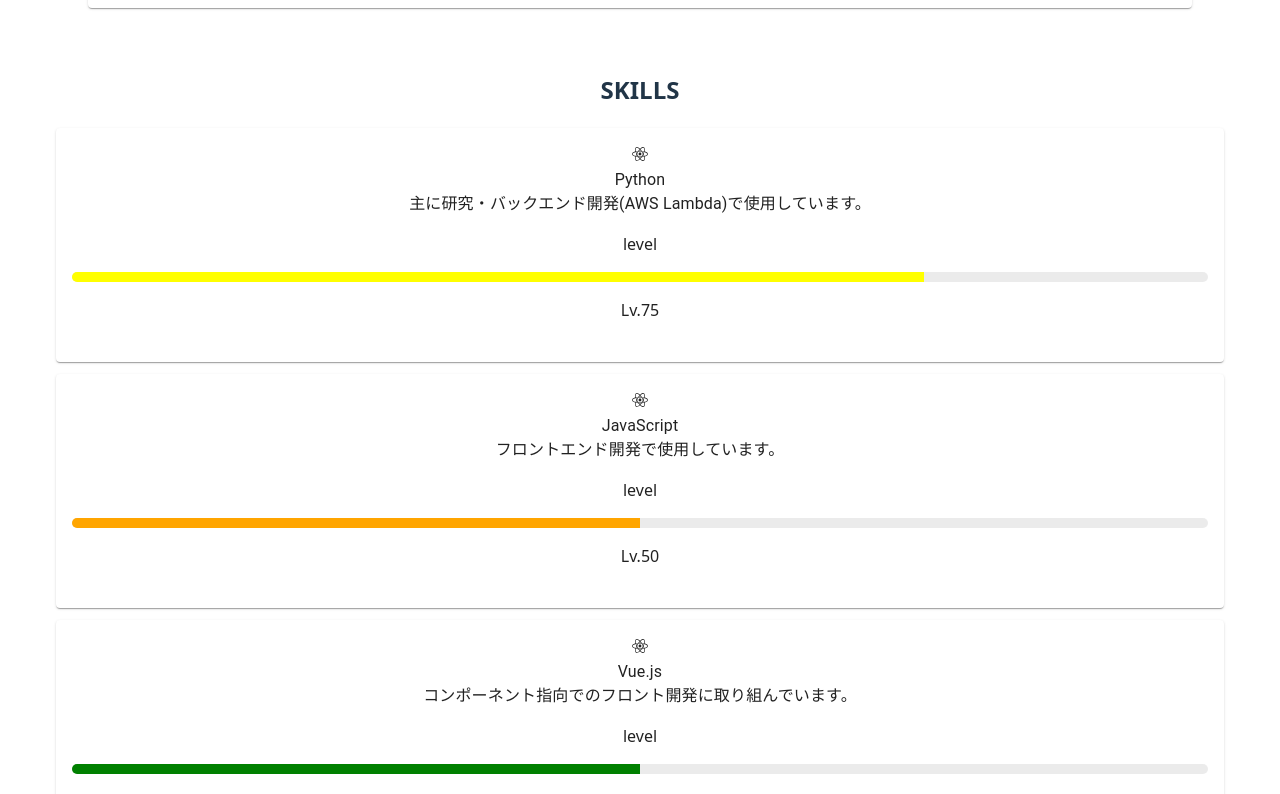
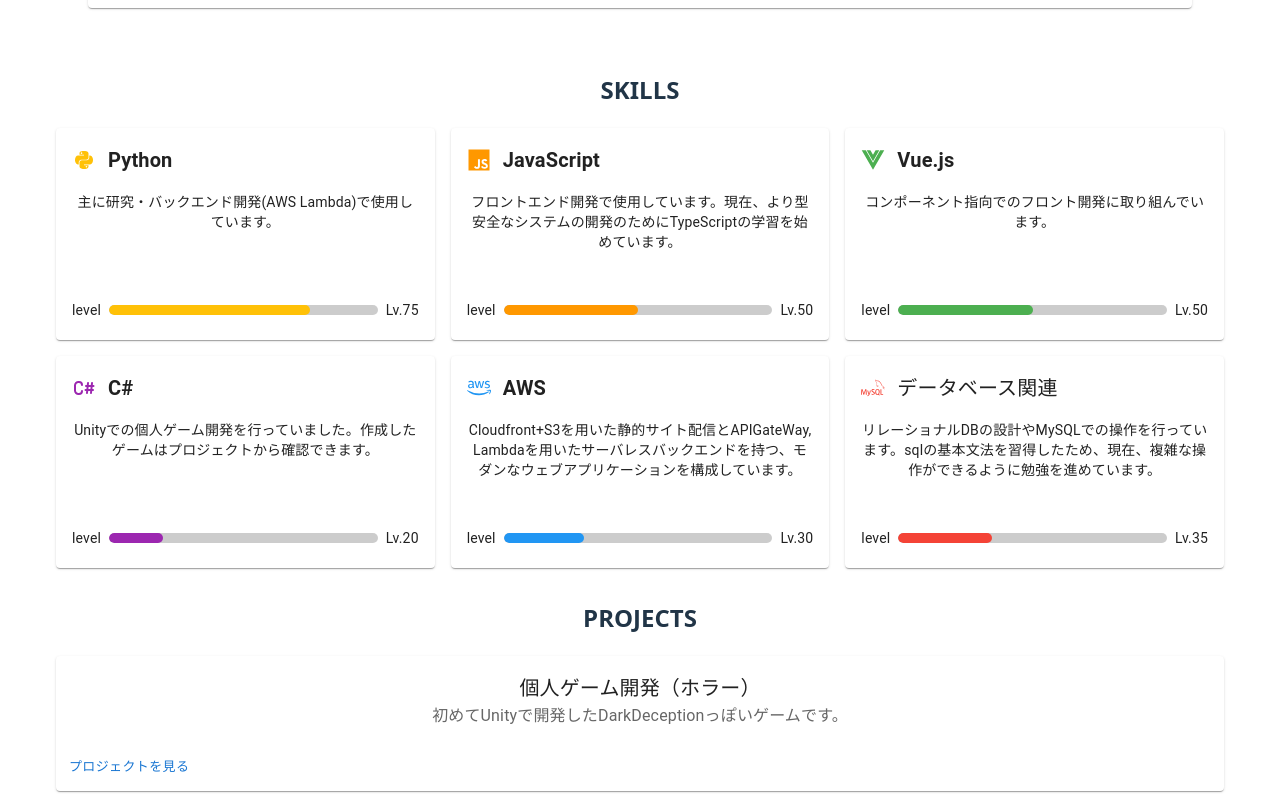
Before and after one commit to TasakiDaichi/portfolio_react, a React (Vite) app: page / in a window 1280 px wide. Shown: the part 660-1454 px from the top of the page. Built offline with nearby package versions, Linux system fonts and the light colour scheme.

Commit message:
skillコンポーネントのデザインまで

```diff
--- a/src/components/LoadingScreen.css
+++ b/src/components/LoadingScreen.css
@@ -58,12 +58,13 @@
   text-align: center;
 }
 
-.loading-bar {
+/* Moved to shared ProgressBar component */
+/* .loading-bar {
   height: 10px;
   background-color: #42b883;
   transition: width 0.2s ease;
   border-radius: 5px;
-}
+} */
 
 .loading-text {
   margin-top: 10px;
--- a/src/components/LoadingScreen.tsx
+++ b/src/components/LoadingScreen.tsx
@@ -1,5 +1,6 @@
 import React, { useEffect, useState } from 'react';
 import './LoadingScreen.css';
+import ProgressBar from './ProgressBar';
 
 type Props = {
   onFinish?: () => void;
@@ -35,7 +36,14 @@
       </div>
 
       <div className="progress-wrapper">
-        <div className="loading-bar" style={{ width: `${progress}%` }} />
+        <ProgressBar
+          progress={progress}
+          color="#42b883"
+          height={10}
+          borderRadius={5}
+          transition="width 0.2s ease"
+          backgroundColor="rgba(0,0,0,0.3)"
+        />
         <div className="loading-text">{progress}%</div>
       </div>
     </div>
--- /dev/null
+++ b/src/components/ProgressBar.tsx
@@ -0,0 +1,51 @@
+import React from 'react';
+
+interface ProgressBarProps {
+  progress: number; // 0-100 の値
+  color?: string; // プログレスバーの色
+  height?: number; // バーの高さ（デフォルト: 10px）
+  backgroundColor?: string; // 背景色
+  borderRadius?: number; // 角丸（デフォルト: 5px）
+  transition?: string; // トランジション設定
+  className?: string; // 追加のクラス名
+}
+
+const ProgressBar: React.FC<ProgressBarProps> = ({
+  progress,
+  color = '#42b883',
+  height = 10,
+  backgroundColor = 'rgba(0,0,0,0.2)',
+  borderRadius = 5,
+  transition = 'width 1.5s cubic-bezier(0.4, 0, 0.2, 1)',
+  className = ''
+}) => {
+  return (
+    <div
+      className={`progress-bar-container ${className}`}
+      style={{
+        width: '100%',
+        height: height,
+        backgroundColor: backgroundColor,
+        borderRadius: borderRadius,
+        overflow: 'hidden',
+        position: 'relative'
+      }}
+    >
+      <div
+        className="progress-bar-fill"
+        style={{
+          width: `${Math.min(100, Math.max(0, progress))}%`,
+          height: '100%',
+          backgroundColor: color,
+          borderRadius: borderRadius,
+          transition: transition,
+          position: 'absolute',
+          left: 0,
+          top: 0
+        }}
+      />
+    </div>
+  );
+};
+
+export default ProgressBar;
--- a/src/components/skillData.ts
+++ b/src/components/skillData.ts
@@ -15,7 +15,7 @@
     name: 'JavaScript',
     icon: 'mdi-language-javascript',
     color: 'orange',
-    description: 'フロントエンド開発で使用しています。',
+    description: 'フロントエンド開発で使用しています。現在、より型安全なシステムの開発のためにTypeScriptの学習を始めています。',
     progress: 0,
     targetProgress: 50,
   },
--- /dev/null
+++ b/src/components/skills.css
@@ -0,0 +1,83 @@
+/* Skills container - grid layout like Vue */
+.skills-container {
+  display: grid;
+  grid-template-columns: repeat(auto-fit, minmax(300px, 1fr));
+  gap: 16px;
+  padding: 0;
+}
+
+/* Skill card animation */
+.skill-card {
+  position: relative;
+  height: 212px;
+  opacity: 0;
+  transform: translateY(20px);
+  transition: opacity 0.5s ease-out, transform 0.5s ease-out;
+}
+
+.skill-card.is-visible {
+  opacity: 1;
+  transform: translateY(0);
+}
+
+/* Skill header with icon and name */
+.skill-header {
+  display: flex;
+  align-items: center;
+  gap: 12px;
+  margin-bottom: 16px;
+}
+
+.skill-icon {
+  font-size: 24px;
+  display: flex;
+  align-items: center;
+}
+
+.skill-name {
+  font-weight: bold !important;
+  margin: 0 !important;
+}
+
+/* Skill description */
+.skill-description {
+  margin-bottom: 16px !important;
+  line-height: 1.5;
+}
+
+/* Skill progress bar section */
+.skill-bar {
+  position: absolute;
+  bottom: 20px;
+  left: 16px;
+  right: 16px;
+  display: flex;
+  justify-content: center;
+  align-items: center;
+  gap: 8px;
+}
+
+.progress-container {
+  flex: 1;
+  display: flex;
+  align-items: center;
+}
+
+/* Match Vue responsive behavior */
+@media (max-width: 768px) {
+  .skills-container {
+    grid-template-columns: 1fr;
+    gap: 12px;
+  }
+}
+
+@media (min-width: 769px) and (max-width: 1024px) {
+  .skills-container {
+    grid-template-columns: repeat(2, 1fr);
+  }
+}
+
+/* Progress bar transition to match Vue */
+.skill-card .MuiLinearProgress-bar {
+  transition: width 1.5s ease-out !important;
+}
--- a/src/components/skills.tsx
+++ b/src/components/skills.tsx
@@ -2,10 +2,11 @@
 import Card from '@mui/material/Card';
 import CardContent from '@mui/material/CardContent';
 import Typography from '@mui/material/Typography';
-import LinearProgress from '@mui/material/LinearProgress';
 
 import skillData from './skillData'
 import type { Skill } from './types';
+import './skills.css';
+import ProgressBar from './ProgressBar';
 
 import { IoLogoPython } from "react-icons/io";
 import { IoLogoVue } from "react-icons/io5";
@@ -13,26 +14,40 @@
 import { FaJs, FaAws } from "react-icons/fa";
 import { SiMysql } from "react-icons/si";
 import { FaReact } from "react-icons/fa";
+import { MdHeight } from 'react-icons/md';
 
 const iconMap: Record<string, React.ReactNode> = {
-  python: <IoLogoPython />,
-  javascript: <FaJs />,
-  vue: <IoLogoVue />,
-  Csharp: <TbBrandCSharp />,
-  AWS: <FaAws />,
-  MySQL: <SiMysql />,
-  react: <FaReact />
+  'mdi-language-python': <IoLogoPython />,
+  'mdi-language-javascript': <FaJs />,
+  'mdi-vuejs': <IoLogoVue />,
+  'mdi-language-csharp': <TbBrandCSharp />,
+  'mdi-aws': <FaAws />,
+  'mdi-database': <SiMysql />,
+  'react': <FaReact />
+};
+
+const colorMap: Record<string, string> = {
+  'yellow': '#FFC107',
+  'orange': '#FF9800',
+  'green': '#4CAF50',
+  'purple': '#9C27B0',
+  'blue': '#2196F3',
+  'red': '#F44336'
 };
 
 const Skills: React.FC = () => {
-    const [progressMap, setProgressMap] = useState<Record<number, number>>(() =>
-        skillData.reduce((acc: Record<number, number>, s: Skill) => {
-            acc[s.id] = s.progress ?? 0;
-            return acc;
-        }, {})
-    );
+    const [progressMap, setProgressMap] = useState<Record<number, number>>(() => {
+        const initialMap: Record<number, number> = {};
+        skillData.forEach((s: Skill) => {
+            initialMap[s.id] = 0; // Always start from 0 for animation
+        });
+        console.log('Initial progressMap:', initialMap);
+        return initialMap;
+    });
 
     const cardRefs = useRef<Array<HTMLDivElement | null>>([]);
+    const [animatedSkills, setAnimatedSkills] = useState<Set<number>>(new Set());
+
     useEffect(() => {
         const options = {root: null, rootMargin: '0px', threshold: 0.2};
         const observer = new IntersectionObserver((entries) => {
@@ -44,8 +59,20 @@
                     if (!isAttr) return;
                     const id = Number(isAttr)
                     const skill = skillData.find((s: Skill) => s.id === id);
-                    if (skill) {
-                        setProgressMap(prev => ({...prev, [id]: skill.targetProgress}));
+                    if (skill && !animatedSkills.has(id)) {
+                        console.log(`Skill ${skill.name} is visible, animating to ${skill.targetProgress}`);
+                        // フェードインアニメーションを開始
+                        element.classList.add('is-visible');
+
+                        // 少し遅延してからプログレスバーを充填
+                        setTimeout(() => {
+                            console.log(`Starting progress animation for ${skill.name}`);
+                            setProgressMap(prev => ({
+                                ...prev,
+                                [id]: skill.targetProgress
+                            }));
+                            setAnimatedSkills(prev => new Set(prev).add(id));
+                        }, 500);
                     }
                     observer.unobserve(element);
                 }
@@ -58,55 +85,54 @@
         });
 
         return () => observer.disconnect();
-    }, []);
+    }, [animatedSkills]);
 
     return(
-        <>
+        <div className="skills-container">
             {skillData.map((skill: Skill, idx: number) => {
                 const progress = progressMap[skill.id] ?? 0;
                 const Icon = iconMap[skill.icon] ?? iconMap['react'];
+                const skillColor = colorMap[skill.color] || skill.color;
+                console.log(`Skill: ${skill.name}, Progress: ${progress}, Target: ${skill.targetProgress}`);
                 return (
                     <div
                         key={skill.id}
                         ref={element => { cardRefs.current[idx] = element; }}
                         data-skill-id={skill.id}
-                    className={`skill-card ${progress >= skill.targetProgress ? 'is-visible' : ''}`}
-                    style={{ marginBottom: 12 }}
+                        className="skill-card"
                     >
-                    <Card>
+                        <Card style={{ height: 212 }}>
                             <CardContent>
+                                <div className="skill-header">
+                                    <div className="skill-icon" style={{ color: skillColor }}>
                                         {Icon}
-                            <Typography>
+                                    </div>
+                                    <Typography variant="h6" className="skill-name">
                                         {skill.name}
                                     </Typography>
-                            <Typography>
+                                </div>
+                                <Typography variant="body2" className="skill-description">
                                     {skill.description}
                                 </Typography>
-                            <div className="levels">
-                                <p>level</p>
-                                <div className="linerprogress">
-                                    <LinearProgress
-                                        variant="determinate"
-                                        value={progress}
-                                        sx={{
-                                            height: 10,
-                                            borderRadius: 5,
-                                            '& .MuiLinearProgress-bar': {
-                                            transition: 'width 1.5s ease-out',
-                                            backgroundColor: skill.color || undefined
-                                            },
-                                            backgroundColor: 'rgba(0,0,0,0.08)'
-                                        }}
+                                <div className="skill-bar">
+                                    <Typography variant="body2">level</Typography>
+                                    <div className="progress-container">
+                                        <ProgressBar
+                                            progress={progress}
+                                            color={skillColor}
+                                            height={10}
+                                            borderRadius={5}
+                                            transition="width 1.5s cubic-bezier(0.4, 0, 0.2, 1)"
                                         />
                                     </div>
-                                <p>Lv.{skill.targetProgress}</p>
+                                    <Typography variant="body2">Lv.{skill.targetProgress}</Typography>
                                 </div>
                             </CardContent>
                         </Card>
                     </div>
                 )
             })}
-        </>
+        </div>
     )
 }
 
```
Lines whose indentation alone changed are shown as unchanged.
